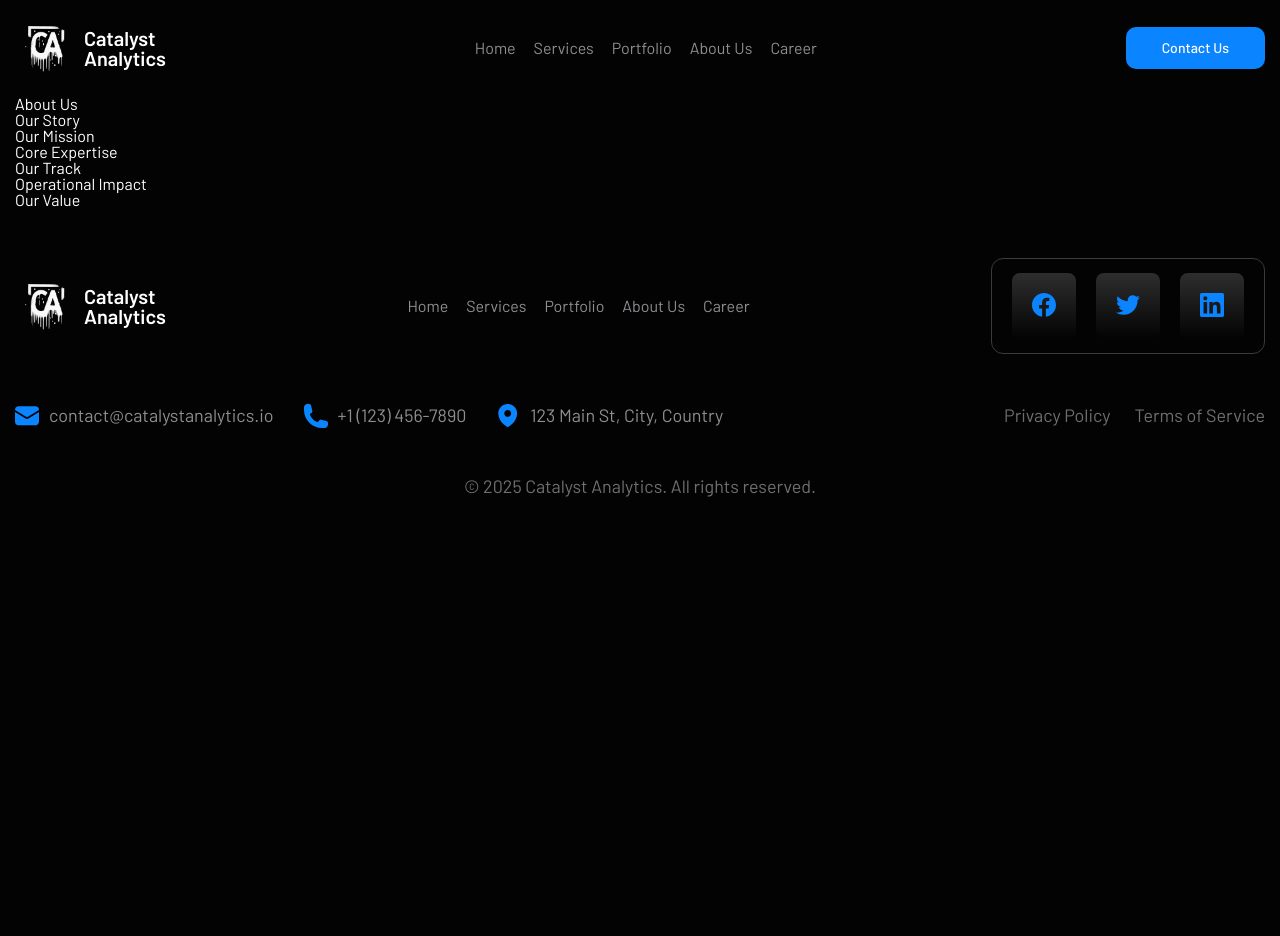
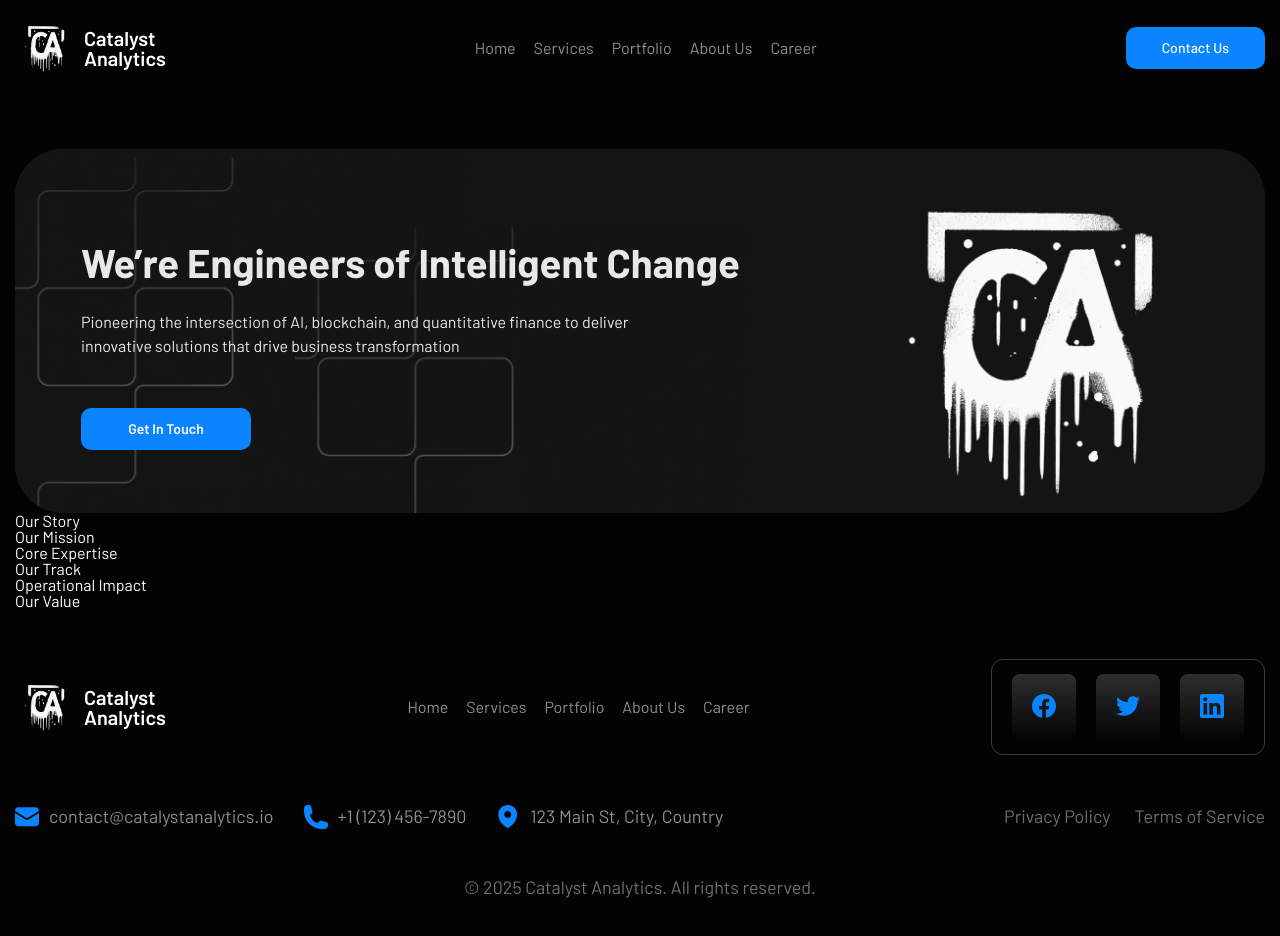
Before and after one commit to RVasyliuk-2003/Catalyst-Analytics, a React (Vite) app: page /about-us in a window 1280 px wide. Shown: the top 936 px of the page. Before the commit the page ends 800 px from the top, so only its background shows below. Built offline with nearby package versions, Linux system fonts and the light colour scheme.

Commit message:
feat(about): complete hero section layout and styling for AboutUs page

```diff
--- a/src/components/MainPage/AboutUsPage/HeroUs/HeroUs.tsx
+++ b/src/components/MainPage/AboutUsPage/HeroUs/HeroUs.tsx
@@ -1,10 +1,42 @@
 import style from "./heroUs.module.scss";
+
+import image from "./../../../../assets/images/logo.webp";
+import frame from "./../../../../assets/images/frame.svg";
 
 const HeroUs = () => {
   return (
     <section className={style.heroUs}>
-      <div className={style.heroUsContent}>
-        <h1>About Us</h1>
+      <div className={style.heroUs__heroUsContent}>
+        <h1 className={style.heroUs__heroUsContent__title}>
+          We’re Engineers of Intelligent Change
+        </h1>
+        <p className={style.heroUs__heroUsContent__p}>
+          Pioneering the intersection of AI, blockchain, and quantitative
+          finance to deliver <br /> innovative solutions that drive business
+          transformation
+        </p>
+
+        <button className={style.heroUs__heroUsContent__btn}>
+          Get In Touch
+        </button>
+
+        <img
+          className={style.heroUs__heroUsContent__frame}
+          src={frame}
+          alt="frame"
+        />
+
+        <img
+          className={style.heroUs__heroUsContent__frame2}
+          src={frame}
+          alt="frame"
+        />
+
+        <img
+          className={style.heroUs__heroUsContent__img}
+          src={image}
+          alt="ligo"
+        />
       </div>
     </section>
   );
--- a/src/components/MainPage/AboutUsPage/HeroUs/heroUs.module.scss
+++ b/src/components/MainPage/AboutUsPage/HeroUs/heroUs.module.scss
@@ -0,0 +1,86 @@
+.heroUs {
+  &__heroUsContent {
+    position: relative;
+    z-index: 10;
+
+    margin-top: 53px;
+    width: 100%;
+    border-radius: 48px;
+    background-color: var(--bg-card);
+
+    display: flex;
+    flex-direction: column;
+    gap: 28px;
+
+    padding: 93px 0px 63px 66px;
+    overflow: hidden;
+
+    &__title {
+      font-weight: 700;
+      font-size: 40px;
+      color: rgba(255, 255, 255, 0.9);
+
+      position: relative;
+      z-index: 10;
+    }
+
+    &__p {
+      font-size: 1rem;
+      line-height: 150%;
+      color: rgba(255, 255, 255, 0.9);
+
+      position: relative;
+      z-index: 10;
+    }
+
+    &__btn {
+      margin-top: 22px;
+
+      border-radius: 10px;
+      width: 170px;
+      height: 42px;
+      background-color: var(--btn-blue);
+
+      font-weight: 600;
+      font-size: 14px;
+      line-height: 100%;
+      color: #fff;
+      border: none;
+
+      position: relative;
+      z-index: 10;
+    }
+
+    &__img {
+      max-width: 400px;
+      width: 100%;
+      height: 400px;
+
+      position: absolute;
+      top: 0px;
+      right: 20px;
+    }
+
+    &__frame {
+      max-width: 450px;
+      width: 100%;
+      position: absolute;
+      z-index: 5;
+
+      top: 0px;
+      left: 0px;
+      opacity: 0.8;
+    }
+
+    &__frame2 {
+      max-width: 450px;
+      width: 100%;
+      position: absolute;
+      z-index: 5;
+
+      top: 70px;
+      left: 280px;
+      opacity: 0.8;
+    }
+  }
+}
```
